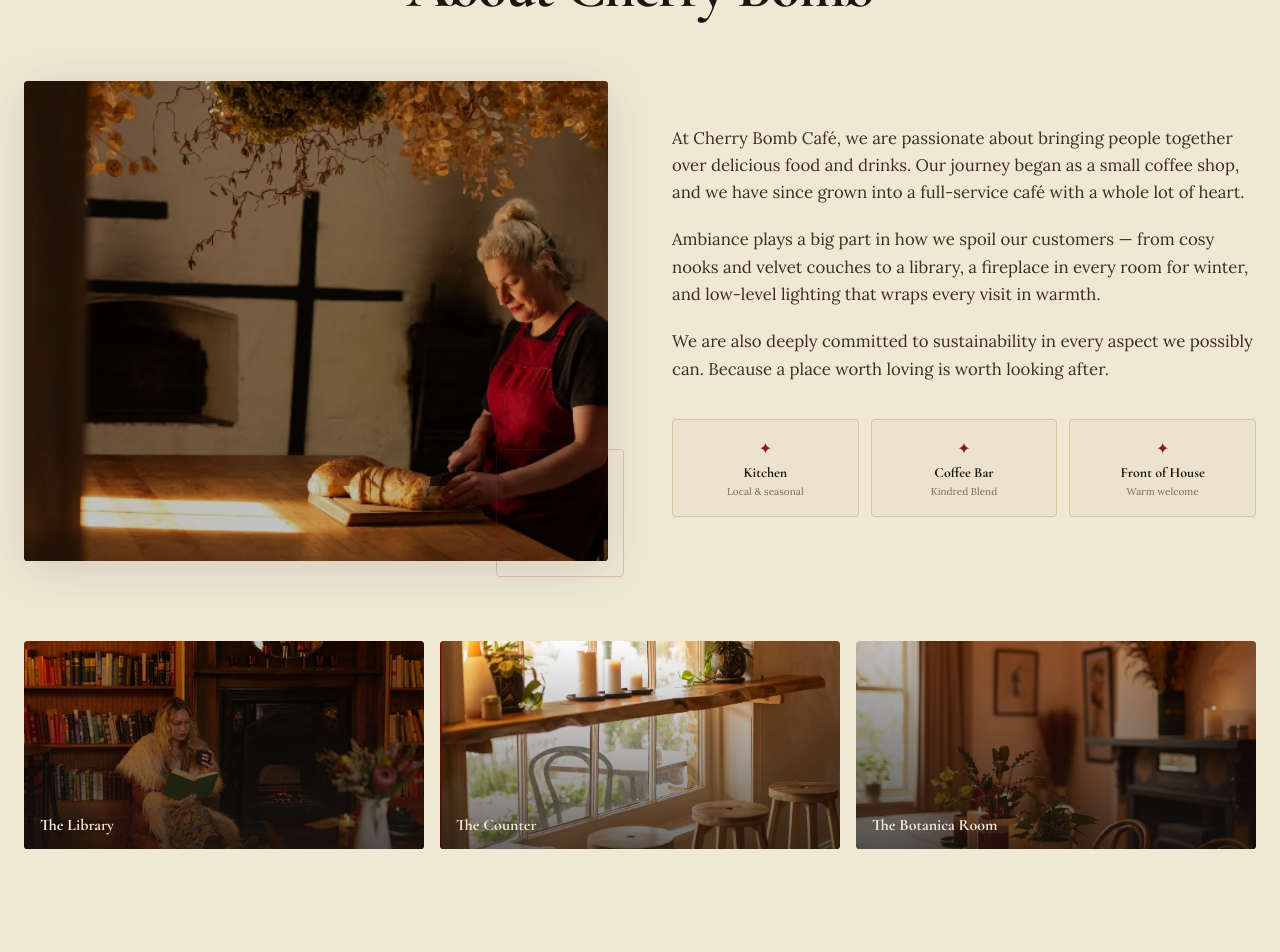
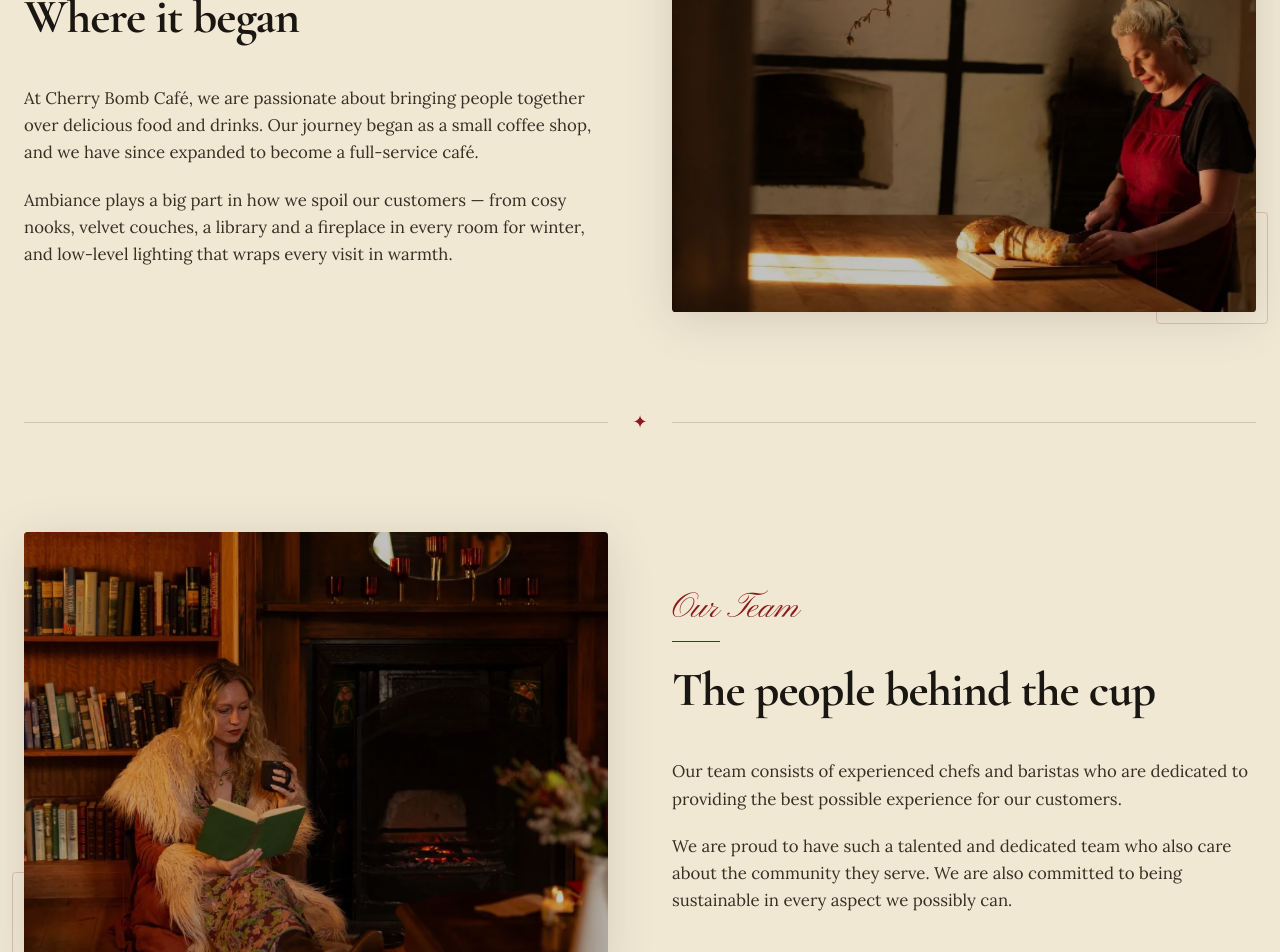
Before and after one commit to alexandriabraniff-dotcom/cherry-bomb-cafe, a Next.js app: page / in a window 1280 px wide. Shown: the part 1040-1992 px from the top of the page. Built offline with nearby package versions, Linux system fonts and the light colour scheme.

Commit message:
About section: two rows with exact copy, two image slots

```diff
--- a/src/app/page.tsx
+++ b/src/app/page.tsx
@@ -92,84 +92,92 @@ export default function HomePage() {
           ABOUT
       ══════════════════════════════════════════════════════ */}
       <section id="about" className="scroll-mt-0 bg-[#F1E8D4]">
-        <div className="max-w-7xl mx-auto px-6 py-28">
-          <SectionHeader script="Our Story" heading="About Cherry Bomb" />
+        <div className="max-w-7xl mx-auto px-6 py-28 flex flex-col gap-24">
 
+          {/* ── ROW 1: Our Story ──────────────────────────────── */}
           <div className="grid grid-cols-1 lg:grid-cols-2 gap-16 items-center">
-            {/* Image column */}
-            <div className="relative order-2 lg:order-1">
-              <Image
-                src="/images/baker.png"
-                alt="A Cherry Bomb Cafe team member in a cherry-red apron slicing warm bread with dried florals overhead"
-                width={680}
-                height={520}
-                className="w-full h-[480px] object-cover object-center rounded-sm shadow-[0_8px_48px_rgba(26,22,18,0.13)]"
-              />
-              {/* Decorative corner frame */}
-              <div className="absolute -bottom-4 -right-4 w-32 h-32 border border-[#8B1A1A]/20 rounded-sm hidden lg:block pointer-events-none" />
-            </div>
 
-            {/* Text column */}
-            <div className="order-1 lg:order-2 flex flex-col gap-5">
+            {/* Text */}
+            <div className="flex flex-col gap-5">
+              <div>
+                <p className="font-[family-name:var(--font-pinyon)] text-4xl text-[#8B1A1A] mb-1">
+                  Our Story
+                </p>
+                <span className="block w-12 h-px bg-[#8B1A1A] mt-3 mb-6" />
+                <h2 className="font-[family-name:var(--font-cormorant)] text-5xl font-bold text-[#1A1612] mb-6">
+                  Where it began
+                </h2>
+              </div>
               <p className="font-[family-name:var(--font-lora)] text-[#3a2e24] leading-relaxed text-[1.05rem]">
                 At Cherry Bomb Caf&eacute;, we are passionate about bringing people together over
                 delicious food and drinks. Our journey began as a small coffee shop, and we have
-                since grown into a full-service caf&eacute; with a whole lot of heart.
+                since expanded to become a full-service caf&eacute;.
               </p>
               <p className="font-[family-name:var(--font-lora)] text-[#3a2e24] leading-relaxed text-[1.05rem]">
-                Ambiance plays a big part in how we spoil our customers &mdash; from cosy nooks and
-                velvet couches to a library, a fireplace in every room for winter, and low-level
+                Ambiance plays a big part in how we spoil our customers &mdash; from cosy nooks,
+                velvet couches, a library and a fireplace in every room for winter, and low-level
                 lighting that wraps every visit in warmth.
               </p>
-              <p className="font-[family-name:var(--font-lora)] text-[#3a2e24] leading-relaxed text-[1.05rem]">
-                We are also deeply committed to sustainability in every aspect we possibly can.
-                Because a place worth loving is worth looking after.
-              </p>
+            </div>
 
-              {/* Three pillars */}
-              <div className="grid grid-cols-3 gap-3 mt-4">
-                {[
-                  { label: "Kitchen", note: "Local & seasonal" },
-                  { label: "Coffee Bar", note: "Kindred Blend" },
-                  { label: "Front of House", note: "Warm welcome" },
-                ].map((p) => (
-                  <div
-                    key={p.label}
-                    className="flex flex-col items-center text-center p-4 bg-[#EDE3CC] rounded-sm border border-[#d4c4a0]"
-                  >
-                    <span className="text-[#8B1A1A] text-base mb-1">✦</span>
-                    <p className="font-[family-name:var(--font-cormorant)] text-sm font-bold text-[#1A1612] leading-tight">
-                      {p.label}
-                    </p>
-                    <p className="text-[10px] text-[#7a6a5a] mt-0.5">{p.note}</p>
-                  </div>
-                ))}
-              </div>
+            {/* Image slot 1 */}
+            <div className="relative">
+              <Image
+                src="/images/baker.png"
+                alt="A Cherry Bomb Cafe team member in a cherry-red apron slicing warm bread with dried florals hanging overhead"
+                width={680}
+                height={500}
+                className="w-full h-[440px] object-cover object-center rounded-sm shadow-[0_8px_48px_rgba(26,22,18,0.13)]"
+              />
+              <div className="absolute -bottom-3 -right-3 w-28 h-28 border border-[#8B1A1A]/20 rounded-sm hidden lg:block pointer-events-none" />
             </div>
           </div>
 
-          {/* Interior snapshot strip */}
-          <div className="grid grid-cols-3 gap-4 mt-20">
-            {[
-              { src: "/images/library-fireplace.png", alt: "The library nook with fireplace", label: "The Library" },
-              { src: "/images/interior-stools.png", alt: "Window bar with timber stools", label: "The Counter" },
-              { src: "/images/room-plants.png", alt: "Botanica room with plants and candles", label: "The Botanica Room" },
-            ].map((img) => (
-              <div key={img.label} className="relative group overflow-hidden rounded-sm">
-                <Image
-                  src={img.src}
-                  alt={img.alt}
-                  width={500}
-                  height={340}
-                  className="w-full h-52 object-cover group-hover:scale-105 transition-transform duration-700"
-                />
-                <div className="absolute inset-0 bg-gradient-to-t from-[#1A1612]/65 to-transparent" />
-                <p className="absolute bottom-3 left-4 font-[family-name:var(--font-cormorant)] text-base font-bold text-[#F1E8D4]">
-                  {img.label}
+          {/* Hairline divider */}
+          <div className="flex items-center gap-6">
+            <div className="flex-1 h-px bg-[#d4c4a0]" />
+            <span className="text-[#8B1A1A] text-lg font-[family-name:var(--font-cormorant)]">✦</span>
+            <div className="flex-1 h-px bg-[#d4c4a0]" />
+          </div>
+
+          {/* ── ROW 2: Our Team ───────────────────────────────── */}
+          <div className="grid grid-cols-1 lg:grid-cols-2 gap-16 items-center">
+
+            {/* Image slot 2 */}
+            <div className="relative order-2 lg:order-1">
+              <Image
+                src="/images/library-fireplace.png"
+                alt="The cosy library nook at Cherry Bomb Cafe with a glowing fireplace and bookshelves"
+                width={680}
+                height={500}
+                className="w-full h-[440px] object-cover object-center rounded-sm shadow-[0_8px_48px_rgba(26,22,18,0.13)]"
+              />
+              <div className="absolute -bottom-3 -left-3 w-28 h-28 border border-[#8B1A1A]/20 rounded-sm hidden lg:block pointer-events-none" />
+            </div>
+
+            {/* Text */}
+            <div className="order-1 lg:order-2 flex flex-col gap-5">
+              <div>
+                <p className="font-[family-name:var(--font-pinyon)] text-4xl text-[#8B1A1A] mb-1">
+                  Our Team
                 </p>
+                <span className="block w-12 h-px bg-[#8B1A1A] mt-3 mb-6" />
+                <h2 className="font-[family-name:var(--font-cormorant)] text-5xl font-bold text-[#1A1612] mb-6">
+                  The people behind the cup
+                </h2>
               </div>
-            ))}
+              <p className="font-[family-name:var(--font-lora)] text-[#3a2e24] leading-relaxed text-[1.05rem]">
+                Our team consists of experienced chefs and baristas who are dedicated to providing
+                the best possible experience for our customers.
+              </p>
+              <p className="font-[family-name:var(--font-lora)] text-[#3a2e24] leading-relaxed text-[1.05rem]">
+                We are proud to have such a talented and dedicated team who also care about the
+                community they serve. We are also committed to being sustainable in every aspect
+                we possibly can.
+              </p>
+            </div>
           </div>
+
         </div>
       </section>
 
```
